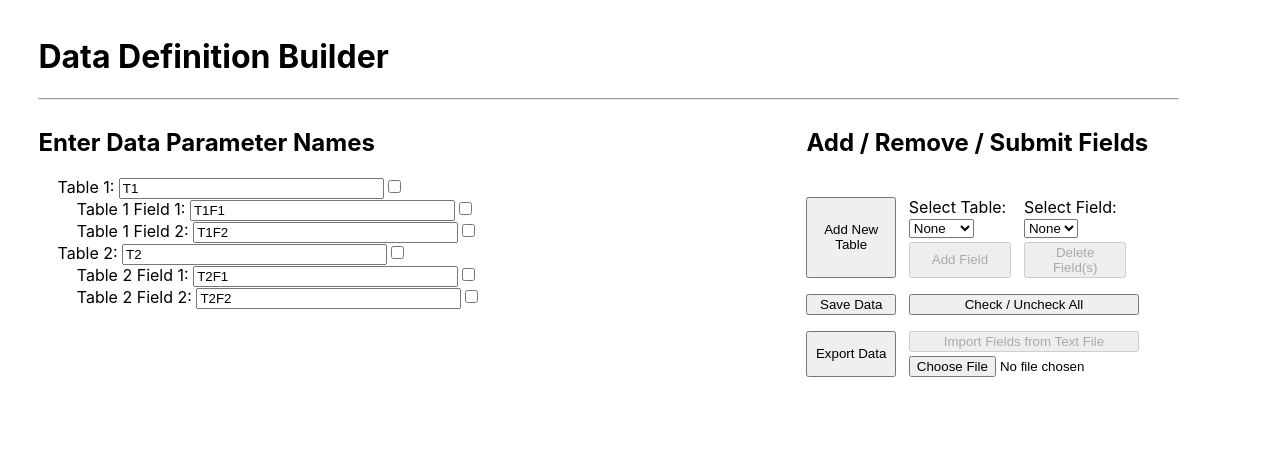
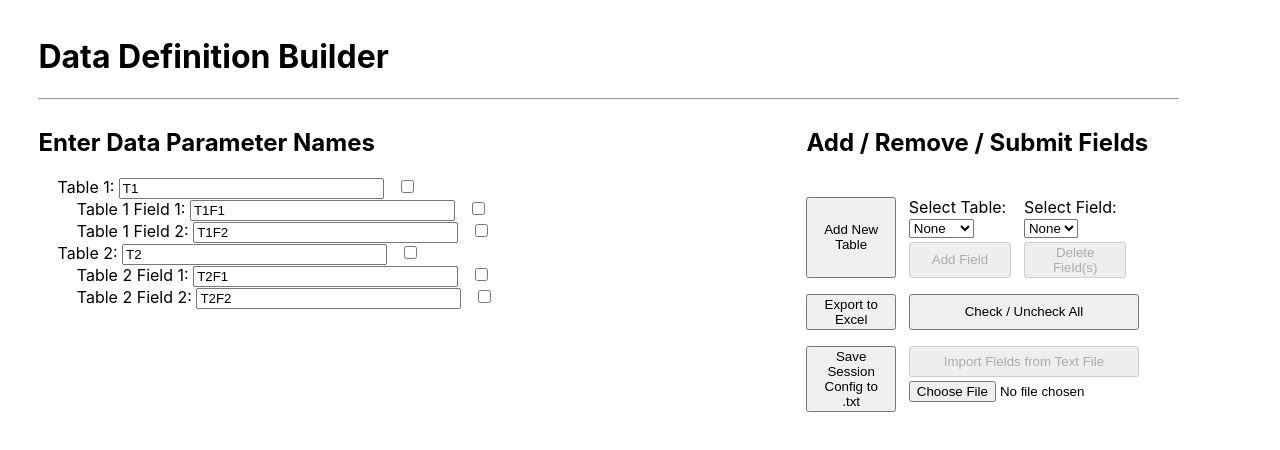
Before and after one commit to wdparker93/data-request-builder, a React (Create React App) app: page / in a window 1280 px wide. Shown: the top 450 px of the page. Built offline with nearby package versions, Linux system fonts and the light colour scheme.

Commit message:
Update to UX layout

```diff
--- a/src/App.css
+++ b/src/App.css
@@ -44,6 +44,15 @@
   left: 3vw;
 }
 
+.checkbox {
+  position: relative;
+  left: 1vw;
+}
+
+#field-name-wrapper {
+  justify-self: left;
+}
+
 #button-wrapper {
   display: grid;
   grid-template-columns: 7vw 18vw;
--- a/src/App.js
+++ b/src/App.js
@@ -445,12 +445,13 @@ function App() {
                 Delete Field(s)
               </button>
             </div>
+
             <button
               className="button"
-              id="test-capture-state-button"
-              onClick={captureState}
+              id="submit-field-data-button"
+              onClick={submitFieldData}
             >
-              Save Data
+              Export to Excel
             </button>
             <button
               className="button"
@@ -461,10 +462,10 @@ function App() {
             </button>
             <button
               className="button"
-              id="submit-field-data-button"
-              onClick={submitFieldData}
+              id="test-capture-state-button"
+              onClick={captureState}
             >
-              Export Data
+              Save Session Config to .txt
             </button>
             <div id="file-select-upload-wrapper">
               <button
```
Also changed, not shown: TODO.txt, 1 other file (tests, documents, lock files or other folders).
